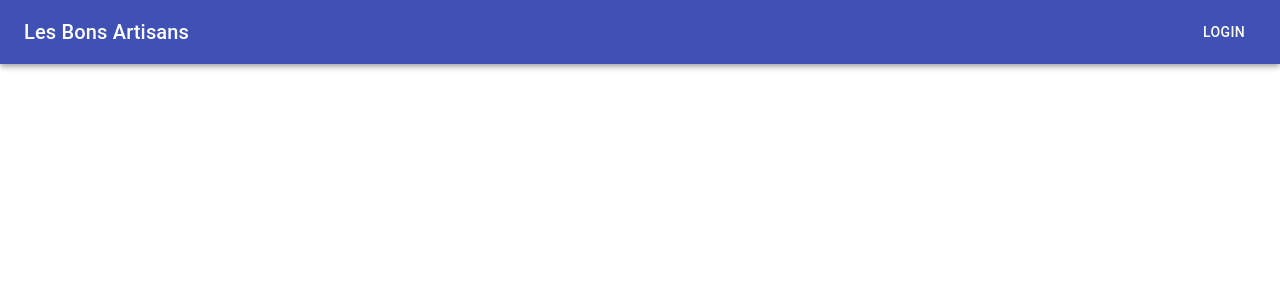
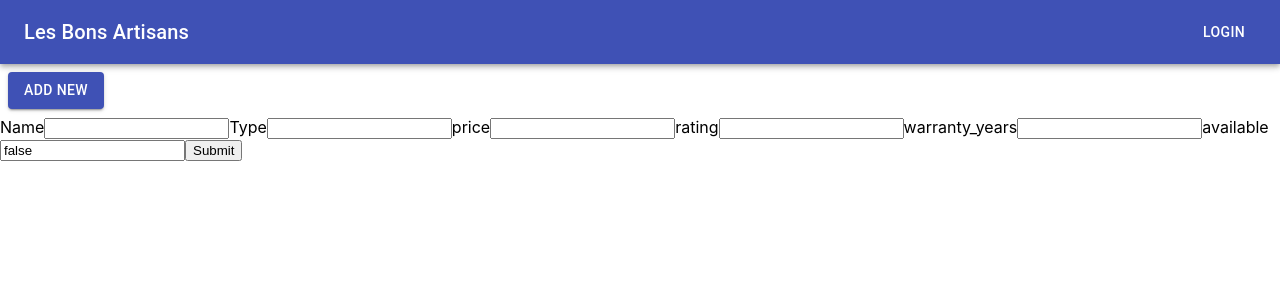
Before and after one commit to MaximeLeBerre/les-bons-artisans-front, a React (Create React App) app: page /form/post in a window 1280 px wide. Shown: the top 300 px of the page. Built offline with nearby package versions, Linux system fonts and the light colour scheme.

Commit message:
post data ok

```diff
--- a/package.json
+++ b/package.json
@@ -8,6 +8,7 @@
     "@testing-library/react": "^11.1.0",
     "@testing-library/user-event": "^12.1.10",
     "axios": "^0.21.1",
+    "formik": "^2.2.6",
     "prop-types": "^15.7.2",
     "react": "^17.0.2",
     "react-dom": "^17.0.2",
--- a/src/App.jsx
+++ b/src/App.jsx
@@ -3,18 +3,24 @@ import { BrowserRouter as Router, Switch, Route } from 'react-router-dom';
 import ListItem from './components/ListItems';
 import ItemDetails from './components/ItemDetails';
 import Navbar from './components/Navbar';
+import ButtonAdd from './components/Button';
+import FormItem from './components/FormItem';
 
 function App() {
   return (
     <>
       <Router>
         <Navbar />
+        <ButtonAdd />
         <Switch>
           <Route exact path="/">
             <ListItem />
           </Route>
           <Route path="/details/:id">
             <ItemDetails />
+          </Route>
+          <Route path="/form/post">
+            <FormItem />
           </Route>
         </Switch>
       </Router>
--- /dev/null
+++ b/src/components/Button.jsx
@@ -0,0 +1,24 @@
+import { Link } from 'react-router-dom';
+import { makeStyles } from '@material-ui/core/styles';
+import Button from '@material-ui/core/Button';
+
+const useStyles = makeStyles((theme) => ({
+  root: {
+    '& > *': {
+      margin: theme.spacing(1)
+    }
+  }
+}));
+
+export default function ButtonAdd() {
+  const classes = useStyles();
+  return (
+    <>
+      <Link to="/form/post" className={classes.root}>
+        <Button variant="contained" color="primary">
+          ADD NEw
+        </Button>
+      </Link>
+    </>
+  );
+}
--- /dev/null
+++ b/src/components/FormItem.jsx
@@ -0,0 +1,47 @@
+import axios from 'axios';
+import { Formik, Field, Form } from 'formik';
+
+export default function FormItem() {
+  return (
+    <div>
+      <Formik
+        initialValues={{
+          name: '',
+          type: '',
+          price: null,
+          rating: null,
+          warranty_years: null,
+          available: false
+        }}
+        onSubmit={async (values) => {
+          await new Promise((r) => setTimeout(r, 500));
+          /* const res = (JSON.stringify(values, null, 2)); */
+          axios.post('http://localhost:3000/api/object', values)
+            .then((reponse) => reponse);
+        }}
+      >
+        <Form>
+          <label htmlFor="Name">Name</label>
+          <Field id="name" name="name" />
+
+          <label htmlFor="Type">Type</label>
+          <Field id="type" name="type" />
+
+          <label htmlFor="price">price</label>
+          <Field id="price" name="price" />
+
+          <label htmlFor="rating">rating</label>
+          <Field id="rating" name="rating" type="number" />
+
+          <label htmlFor="warranty_years">warranty_years</label>
+          <Field id="warranty_years" name="warranty_years" />
+
+          <label htmlFor="available">available</label>
+          <Field id="available" name="available" />
+
+          <button type="submit">Submit</button>
+        </Form>
+      </Formik>
+    </div>
+  );
+}
--- a/src/components/Navbar.jsx
+++ b/src/components/Navbar.jsx
@@ -4,6 +4,7 @@ import AppBar from '@material-ui/core/AppBar';
 import Toolbar from '@material-ui/core/Toolbar';
 import Typography from '@material-ui/core/Typography';
 import Button from '@material-ui/core/Button';
+import { Link } from 'react-router-dom';
 
 const useStyles = makeStyles((theme) => ({
   root: {
@@ -25,7 +26,9 @@ export default function Navbar() {
       <AppBar position="static">
         <Toolbar>
           <Typography variant="h6" className={classes.title}>
-            Les Bons Artisans
+            <Link to="/" style={{ textDecoration: 'none', color: 'white' }}>
+              Les Bons Artisans
+            </Link>
           </Typography>
           <Button color="inherit">Login</Button>
         </Toolbar>
```
Also changed, not shown: .eslintrc.json, 2 other files (tests, documents, lock files or other folders).
